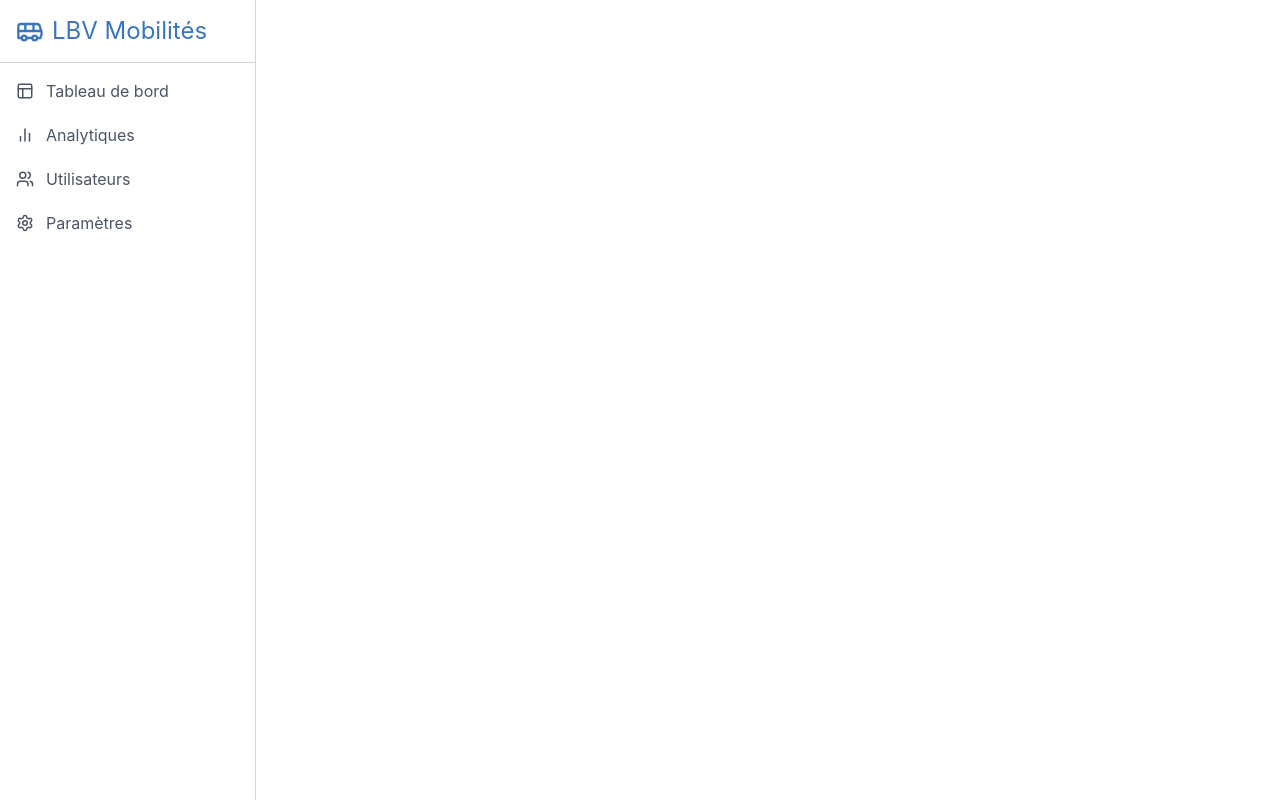
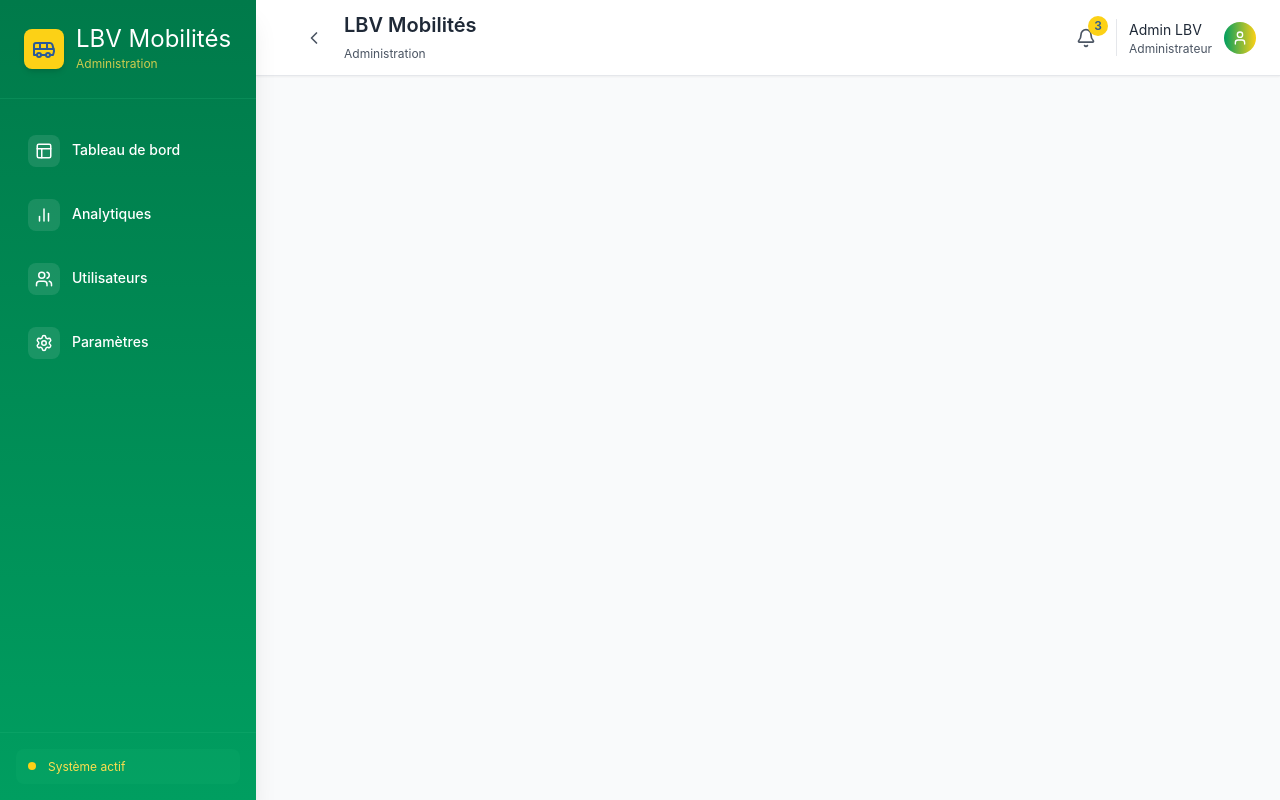
Before and after one commit to HamedDiaby/admin-lbv-mobilites, a React (Create React App) app: page / in a window 1280 px wide. Built offline with nearby package versions, Linux system fonts and the light colour scheme.

Commit message:
feat: enhance DashboardLayout with sidebar functionality and dynamic page titles

```diff
--- a/src/navigation/layouts/DashboardLayout.tsx
+++ b/src/navigation/layouts/DashboardLayout.tsx
@@ -1,4 +1,4 @@
-import React from 'react';
+import React, { useState } from 'react';
 import { Outlet, useNavigate } from 'react-router-dom';
 import { Text, Button, Icon } from '@components';
 import { ColorsEnum } from '@utils/enums';
@@ -6,50 +6,231 @@ import { ColorsEnum } from '@utils/enums';
 // Layout pour la section tableau de bord avec navigation latérale
 export const DashboardLayout: React.FC = () => {
   const navigate = useNavigate();
+  const [isSidebarOpen, setIsSidebarOpen] = useState(false);
+  const [isSidebarCollapsed, setIsSidebarCollapsed] = useState(false);
+
+  const toggleSidebar = () => {
+    setIsSidebarOpen(!isSidebarOpen);
+  };
+
+  const toggleSidebarCollapse = () => {
+    setIsSidebarCollapsed(!isSidebarCollapsed);
+  };
+
+  // Fonction pour obtenir le titre de la page actuelle
+  const getPageTitle = () => {
+    const path = window.location.pathname;
+    switch (path) {
+      case '/dashboard':
+        return 'Tableau de bord';
+      case '/dashboard/analytics':
+        return 'Analytiques';
+      case '/dashboard/users':
+        return 'Utilisateurs';
+      case '/dashboard/settings':
+        return 'Paramètres';
+      default:
+        return 'LBV Mobilités';
+    }
+  };
+
+  // Fonction pour obtenir le sous-titre de la page actuelle
+  const getPageSubtitle = () => {
+    const path = window.location.pathname;
+    switch (path) {
+      case '/dashboard':
+        return 'Vue d\'ensemble de votre système de transport';
+      case '/dashboard/analytics':
+        return 'Statistiques et analyses détaillées';
+      case '/dashboard/users':
+        return 'Gestion des utilisateurs et permissions';
+      case '/dashboard/settings':
+        return 'Configuration du système';
+      default:
+        return 'Administration';
+    }
+  };
 
   return (
-    <div className="flex h-screen overflow-hidden">
+    <div className="flex h-screen overflow-hidden bg-gray-50">
+      {/* Overlay pour mobile */}
+      {isSidebarOpen && (
+        <div
+          className="fixed inset-0 bg-black bg-opacity-50 z-40 lg:hidden"
+          onClick={toggleSidebar}
+        />
+      )}
+
       {/* Barre latérale */}
-      <aside className="w-64 bg-white border-r border-border h-full">
-        <div className="p-4 border-b border-border flex items-center">
-          <Icon name="Bus" size={28} color={ColorsEnum.PRIMARY} />
-          <Text variant="h3" color={ColorsEnum.PRIMARY} className="ml-2">LBV Mobilités</Text>
+      <aside className={`
+        fixed lg:static inset-y-0 left-0 z-50 transition-all duration-300 ease-in-out
+        transform ${isSidebarOpen ? 'translate-x-0' : '-translate-x-full'}
+        lg:translate-x-0 bg-gradient-to-b from-green-dark to-green shadow-xl
+        ${isSidebarCollapsed ? 'w-16' : 'w-64'}
+      `}>
+        {/* En-tête avec logo */}
+        <div className={`border-b border-green-light/20 transition-all duration-300 ${
+          isSidebarCollapsed ? 'p-4' : 'p-6'
+        }`}>
+          <div className="flex items-center justify-center lg:justify-start">
+            <div className="flex items-center justify-center w-10 h-10 bg-yellow rounded-lg shadow-md">
+              <Icon name="Bus" size={24} color={ColorsEnum.BLUE_DARK} />
+            </div>
+            {!isSidebarCollapsed && (
+              <div className="ml-3">
+                <Text variant="h3" color={ColorsEnum.WHITE} className="font-bold">
+                  LBV Mobilités
+                </Text>
+                <Text variant="p4" color={ColorsEnum.YELLOW_LIGHT} className="opacity-80">
+                  Administration
+                </Text>
+              </div>
+            )}
+          </div>
         </div>
 
-        <nav className="p-2">
-          <ul className="space-y-1">
+        {/* Navigation */}
+        <nav className="px-4 py-6">
+          <ul className="space-y-2">
             <SidebarItem
               icon="Layout"
               text="Tableau de bord"
-              onClick={() => navigate('/dashboard')}
+              onClick={() => {
+                navigate('/dashboard');
+                setIsSidebarOpen(false);
+              }}
               active={window.location.pathname === '/dashboard'}
+              collapsed={isSidebarCollapsed}
             />
             <SidebarItem
               icon="BarChart2"
               text="Analytiques"
-              onClick={() => navigate('/dashboard/analytics')}
+              onClick={() => {
+                navigate('/dashboard/analytics');
+                setIsSidebarOpen(false);
+              }}
               active={window.location.pathname === '/dashboard/analytics'}
+              collapsed={isSidebarCollapsed}
             />
             <SidebarItem
               icon="Users"
               text="Utilisateurs"
-              onClick={() => navigate('/dashboard/users')}
+              onClick={() => {
+                navigate('/dashboard/users');
+                setIsSidebarOpen(false);
+              }}
               active={window.location.pathname === '/dashboard/users'}
+              collapsed={isSidebarCollapsed}
             />
             <SidebarItem
               icon="Settings"
               text="Paramètres"
-              onClick={() => navigate('/dashboard/settings')}
+              onClick={() => {
+                navigate('/dashboard/settings');
+                setIsSidebarOpen(false);
+              }}
               active={window.location.pathname === '/dashboard/settings'}
+              collapsed={isSidebarCollapsed}
             />
           </ul>
         </nav>
+
+        {/* Pied de page de la sidebar */}
+        {!isSidebarCollapsed && (
+          <div className="absolute bottom-0 left-0 right-0 p-4 border-t border-green-light/20">
+            <div className="flex items-center px-3 py-2 bg-green-light/10 rounded-lg">
+              <div className="w-2 h-2 bg-yellow rounded-full mr-3"></div>
+              <Text variant="p4" color={ColorsEnum.YELLOW_LIGHT}>
+                Système actif
+              </Text>
+            </div>
+          </div>
+        )}
       </aside>
 
       {/* Contenu principal */}
-      <main className="flex-1 overflow-y-auto bg-background p-6">
+      <div className="flex-1 flex flex-col overflow-hidden">
+        {/* Header fixe */}
+        <header className="bg-white border-b border-gray-200 shadow-sm z-30 relative">
+          <div className="flex items-center justify-between px-4 py-3 lg:px-6">
+            {/* Section gauche - Menu mobile + Titre */}
+            <div className="flex items-center space-x-4">
+              <button
+                onClick={toggleSidebar}
+                className="lg:hidden p-2 rounded-lg hover:bg-gray-100 transition-colors"
+              >
+                <Icon name="AlignJustify" size={24} color={ColorsEnum.TEXT_PRIMARY} />
+              </button>
+
+              <div className="flex items-center lg:hidden">
+                <div className="flex items-center justify-center w-8 h-8 bg-yellow rounded-md mr-2">
+                  <Icon name="Bus" size={16} color={ColorsEnum.BLUE_DARK} />
+                </div>
+                <Text variant="h4" color={ColorsEnum.TEXT_PRIMARY} className="font-semibold">
+                  LBV Mobilités
+                </Text>
+              </div>
+
+              {/* Titre de page pour desktop */}
+              <div className="hidden lg:flex items-center space-x-3">
+                {/* Toggle sidebar collapse */}
+                <button
+                  onClick={toggleSidebarCollapse}
+                  className="p-2 rounded-lg hover:bg-gray-100 transition-colors"
+                >
+                  <Icon
+                    name={isSidebarCollapsed ? "ChevronRight" : "ChevronLeft"}
+                    size={20}
+                    color={ColorsEnum.TEXT_SECONDARY}
+                  />
+                </button>
+
+                <div>
+                  <Text variant="h4" color={ColorsEnum.TEXT_PRIMARY} className="font-semibold">
+                    {getPageTitle()}
+                  </Text>
+                  <Text variant="p4" color={ColorsEnum.TEXT_SECONDARY} className="mt-1">
+                    {getPageSubtitle()}
+                  </Text>
+                </div>
+              </div>
+            </div>
+
+            {/* Section droite - Actions et profil */}
+            <div className="flex items-center space-x-3">
+              {/* Notifications */}
+              <button className="relative p-2 rounded-lg hover:bg-gray-100 transition-colors">
+                <Icon name="Bell" size={20} color={ColorsEnum.TEXT_SECONDARY} />
+                <div className="absolute -top-1 -right-1 w-5 h-5 bg-yellow rounded-full flex items-center justify-center">
+                  <Text variant="p5" color={ColorsEnum.BLUE_DARK} className="font-semibold">
+                    3
+                  </Text>
+                </div>
+              </button>
+
+              {/* Profil utilisateur */}
+              <div className="flex items-center space-x-3 pl-3 border-l border-gray-200">
+                <div className="hidden sm:block text-right">
+                  <Text variant="p3" color={ColorsEnum.TEXT_PRIMARY} className="font-medium">
+                    Admin LBV
+                  </Text>
+                  <Text variant="p5" color={ColorsEnum.TEXT_SECONDARY}>
+                    Administrateur
+                  </Text>
+                </div>
+                <div className="w-8 h-8 bg-gradient-to-r from-green to-yellow rounded-full flex items-center justify-center">
+                  <Icon name="User" size={16} color={ColorsEnum.WHITE} />
+                </div>
+              </div>
+            </div>
+          </div>
+        </header>
+
+        {/* Contenu principal */}
+        <main className="flex-1 overflow-y-auto bg-gray-50 p-4 lg:p-6">
           <Outlet />
         </main>
+      </div>
     </div>
   );
 };
@@ -60,25 +241,54 @@ interface SidebarItemProps {
   text: string;
   onClick: () => void;
   active?: boolean;
+  collapsed?: boolean;
 }
 
-const SidebarItem: React.FC<SidebarItemProps> = ({ icon, text, onClick, active }) => {
+const SidebarItem: React.FC<SidebarItemProps> = ({ icon, text, onClick, active, collapsed }) => {
   return (
     <li>
       <button
         onClick={onClick}
-        className={`flex items-center w-full p-2 rounded-md transition-colors ${
-          active
-            ? 'bg-primary text-white'
-            : 'hover:bg-background-light text-text-secondary'
-        }`}
+        className={`
+          group flex items-center w-full transition-all duration-200
+          ${collapsed ? 'px-3 py-3 justify-center' : 'px-3 py-3'}
+          rounded-xl
+          ${active
+            ? 'bg-yellow text-blue-dark shadow-lg transform scale-105'
+            : 'text-white hover:bg-green-light/20 hover:text-yellow-light hover:translate-x-1'
+          }
+        `}
+        title={collapsed ? text : undefined}
       >
+        <div className={`
+          flex items-center justify-center w-8 h-8 rounded-lg transition-all duration-200
+          ${collapsed ? 'mr-0' : 'mr-3'}
+          ${active
+            ? 'bg-blue-dark/20'
+            : 'bg-white/10 group-hover:bg-yellow-light/20'
+          }
+        `}>
           <Icon
             name={icon as any}
             size={18}
-          color={active ? '#FFFFFF' : ColorsEnum.TEXT_SECONDARY}
+            color={active ? ColorsEnum.BLUE_DARK : ColorsEnum.WHITE}
           />
-        <span className="ml-3">{text}</span>
+        </div>
+        {!collapsed && (
+          <>
+            <Text
+              variant="p3"
+              color={active ? ColorsEnum.BLUE_DARK : ColorsEnum.WHITE}
+              weight={active ? 'semibold' : 'medium'}
+              className="transition-all duration-200"
+            >
+              {text}
+            </Text>
+            {active && (
+              <div className="ml-auto w-2 h-2 bg-blue-dark rounded-full opacity-60"></div>
+            )}
+          </>
+        )}
       </button>
     </li>
   );
```
Lines whose indentation alone changed are shown as unchanged.
